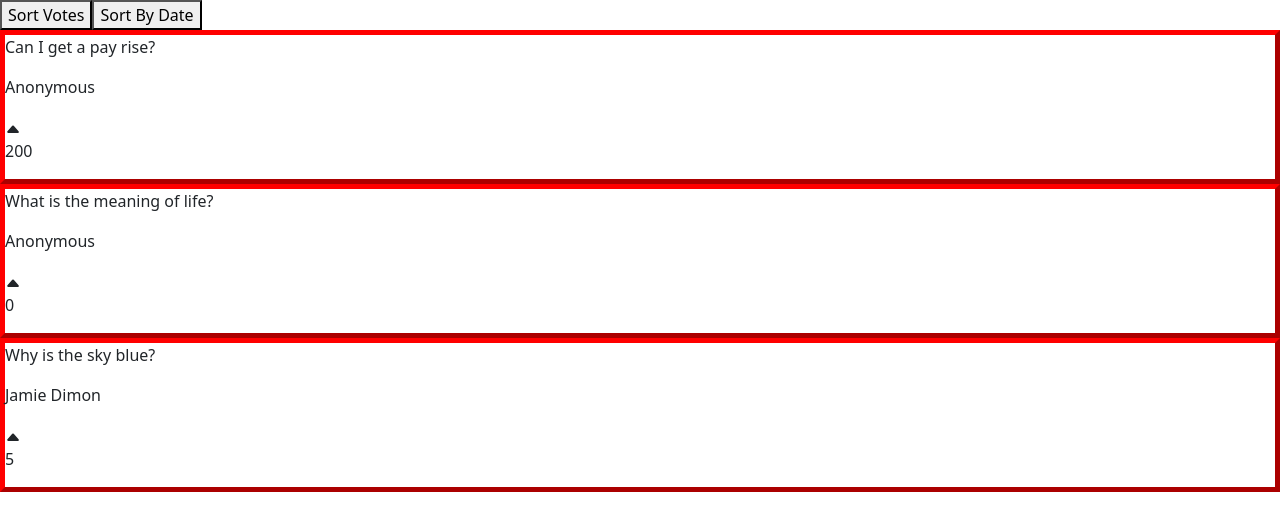
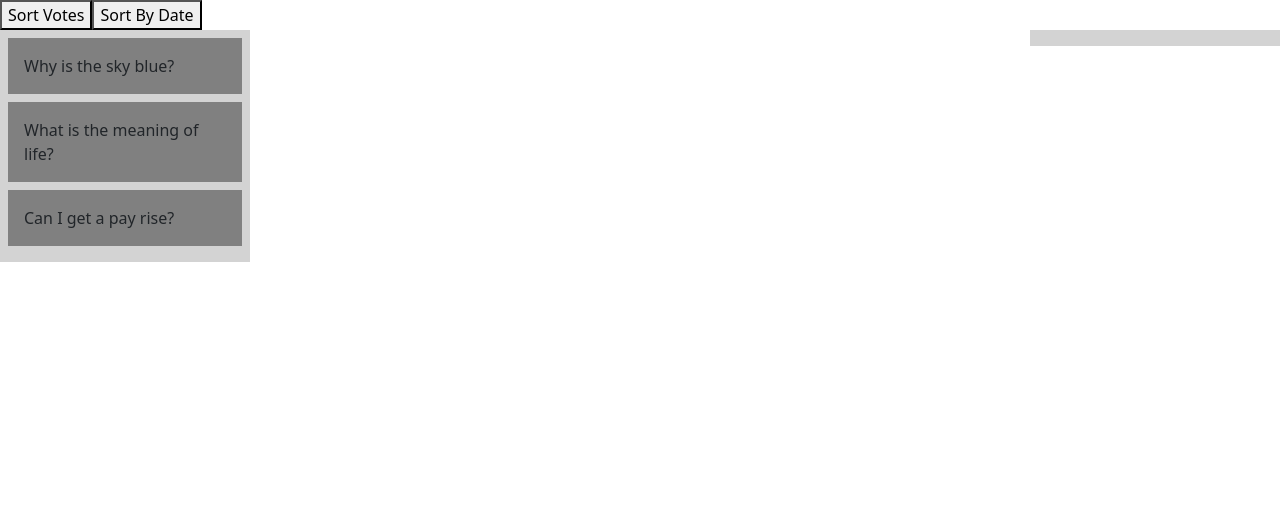
Before and after one commit to caitlin-hamilton/AskMeAnything, a React (Create React App) app in the folder ask-me-anything/: page / in a window 1280 px wide. Shown: the top 530 px of the page. Built offline with nearby package versions, Linux system fonts and the light colour scheme.

Commit message:
added drag and drop

```diff
--- a/ask-me-anything/package.json
+++ b/ask-me-anything/package.json
@@ -8,9 +8,12 @@
     "@testing-library/user-event": "^12.8.3",
     "bootstrap": "^5.0.2",
     "react": "^17.0.2",
+    "react-beautiful-dnd": "^13.1.0",
     "react-dom": "^17.0.2",
     "react-icons": "^4.2.0",
     "react-scripts": "4.0.3",
+    "reactjs-popup": "^2.0.5",
+    "scheduler": "^0.14.0",
     "web-vitals": "^1.1.2"
   },
   "scripts": {
--- a/ask-me-anything/src/App.css
+++ b/ask-me-anything/src/App.css
@@ -42,3 +42,23 @@
 .post{
   border: 5px outset red;
 }
+
+.container {
+  width: 80%;
+  height: 200px;
+  background: aqua;
+  margin: auto;
+  padding: 10px;
+}
+
+.one {
+  width: 15%;
+  height: 200px;
+  float: left;
+}
+
+.two {
+  margin-left: 15%;
+  height: 200px;
+  float: right;
+}
--- a/ask-me-anything/src/App.js
+++ b/ask-me-anything/src/App.js
@@ -1,11 +1,13 @@
 import React from 'react';
 import Home from './Home.js'
+import Trending from './Trending.js'
 import {getTableData} from './api';
 
 function App() {
   return (
     <div>
       <Home getTableData={getTableData}></Home>
+      <Trending getTableData={getTableData}></Trending>
     </div>
   );
 }
--- a/ask-me-anything/src/Home.js
+++ b/ask-me-anything/src/Home.js
@@ -2,6 +2,18 @@ import React from 'react';
 import Post from './Post'
 import Trending from './Trending'
 import 'bootstrap/dist/css/bootstrap.min.css';
+import { DragDropContext, Droppable } from 'react-beautiful-dnd';
+
+const finalSpaceCharacters = [
+    {
+      id: 'gary',
+      name: 'Gary Goodspeed',
+    },
+    {
+        id: 'oldy',
+        name: 'Olody Poop',
+      }
+]
 
 export default class Home extends React.Component {
 
@@ -20,7 +32,6 @@ export default class Home extends React.Component {
             inputData: this.props.getTableData()
         }, () => {
             this.sortAscending("votes")
-            this.sortAscending("timePosted")
         })
     }
 
@@ -56,6 +67,21 @@ export default class Home extends React.Component {
 
     }
 
+
+    // updateVotes = (questionId, newVoteCount) => {
+    //     let inputData = [].concat(this.state.inputData);
+    //     inputData.map(function(question){
+    //         if (question['questionId'] ==  questionId){
+    //             question['votes'] = newVoteCount
+    //         }
+    //     console.log('new data')
+    //     console.log(inputData)
+    //     // this.setState({
+    //     //     inputData: inputData
+    //     // })
+    //     })
+    // }
+
     incrementVote(postId){
         let inputData = this.state.inputData.map((post) => {
             if(post.id ===  postId){
@@ -74,9 +100,8 @@ export default class Home extends React.Component {
             <div>
                 <button onClick={() => {this.sortByAttribute('votes')}}> Sort Votes</button>
                 <button onClick={() => {this.sortByAttribute('timePosted')}}> Sort By Date</button>
-                {/* < Trending /> */}
-
-                {this.state.inputData.map((item, index) => <Post votes={item.votes} poster={item.poster} text={item.text} id={item.id} key={item.id} incrementVote={this.incrementVote.bind(this)}/>)}
+                {/* {this.state.inputData.map((item, index) => <Post votes={item.votes} poster={item.poster} text={item.text} id={item.id} key={item.id} incrementVote={this.incrementVote.bind(this)}/>)} */}
+                {/* {this.state.inputData.map((item, index) => <Post votes={item.votes} questionId={item.questionId} key={item.id} updateVotes={this.updateVotes.bind(this)}/>)} */}
             </div>
         )
     }
--- a/ask-me-anything/src/Trending.js
+++ b/ask-me-anything/src/Trending.js
@@ -1,33 +1,180 @@
-import React, { useEffect, useState } from "react";
-import {getTableData} from './api';
-import Post from './Post'
-import "bootstrap/dist/css/bootstrap.css";
+import React, { Component } from 'react';
+import ReactDOM from 'react-dom';
+import { DragDropContext, Droppable, Draggable } from 'react-beautiful-dnd';
 
-function Trending() {
-  let [questions, setQuestions] = useState([]);
+const reorder = (list, startIndex, endIndex) => {
+    const result = Array.from(list);
+    const [removed] = result.splice(startIndex, 1);
+    result.splice(endIndex, 0, removed);
 
-  useEffect(() => {
-    setQuestions(getTableData());
-  }, []);
+    return result;
+};
 
-  function incrementVoteCount(questionId) {
-    questions = questions.map((question) => {
-      if (question.id === questionId) {
-        question.votes = question.votes + 1;
-      }
-      return question;
-    });
-    setQuestions(questions);
-  }
+/**
+ * Moves an item from one list to another list.
+ */
+const move = (source, destination, droppableSource, droppableDestination) => {
+    const sourceClone = Array.from(source);
+    const destClone = Array.from(destination);
+    const [removed] = sourceClone.splice(droppableSource.index, 1);
 
-  return (
-      <div>
-        {questions.map((question) => {
-          return (
-                <Post votes={question.votes} poster={question.poster} text={question.text} key={question.id} incrementVote={(questionId) => incrementVoteCount(questionId)}/>
-          );
-        })}
-        </div>
-  );
+    destClone.splice(droppableDestination.index, 0, removed);
+
+    const result = {};
+    result[droppableSource.droppableId] = sourceClone;
+    result[droppableDestination.droppableId] = destClone;
+
+    return result;
+};
+
+const grid = 8;
+
+const getItemStyle = (isDragging, draggableStyle) => ({
+    // some basic styles to make the items look a bit nicer
+    userSelect: 'none',
+    padding: grid * 2,
+    margin: `0 0 ${grid}px 0`,
+
+    // change background colour if dragging
+    background: isDragging ? 'lightgreen' : 'grey',
+
+    // styles we need to apply on draggables
+    ...draggableStyle
+});
+
+const getListStyle = isDraggingOver => ({
+    background: isDraggingOver ? 'lightblue' : 'lightgrey',
+    padding: grid,
+    width: 250
+});
+
+export default class Trending extends Component {
+    constructor(props){
+        super(props)
+        this.state = {
+            inputData: [],
+            selected: [],
+            sortLogic : {
+                votes: "asc",
+                timePosted: false
+            }
+        }
+    }
+    componentDidMount(){
+        this.setState({
+            inputData: this.props.getTableData()
+        })
+    }
+
+    id2List = {
+        droppable: 'inputData',
+        droppable2: 'selected'
+    };
+
+    getList = id => this.state[this.id2List[id]];
+
+    onDragEnd = result => {
+        const { source, destination } = result;
+
+        if (!destination) {
+            return;
+        }
+
+        if (source.droppableId === destination.droppableId) {
+            const items = reorder(
+                this.getList(source.droppableId),
+                source.index,
+                destination.index
+            );
+
+            let state = { items };
+
+            if (source.droppableId === 'droppable2') {
+                state = { selected: items };
+            }
+
+            this.setState(state);
+        } else {
+            const result = move(
+                this.getList(source.droppableId),
+                this.getList(destination.droppableId),
+                source,
+                destination
+            );
+
+            this.setState({
+                inputData: result.droppable,
+                selected: result.droppable2
+            });
+        }
+    };
+
+    render() {
+        return (
+            <DragDropContext onDragEnd={this.onDragEnd} class="container">
+                <div className="one">
+                <Droppable droppableId="droppable">
+                    {(provided, snapshot) => (
+                        <div
+                            ref={provided.innerRef}
+                            style={getListStyle(snapshot.isDraggingOver)}>
+                            {this.state.inputData.map((item, index) => (
+                                <Draggable
+                                    key={item.id}
+                                    draggableId={item.id}
+                                    index={index}>
+                                    {(provided, snapshot) => (
+                                        <div
+                                            ref={provided.innerRef}
+                                            {...provided.draggableProps}
+                                            {...provided.dragHandleProps}
+                                            style={getItemStyle(
+                                                snapshot.isDragging,
+                                                provided.draggableProps.style
+                                            )}>
+                                            {item.text}
+                                        </div>
+                                    )}
+                                </Draggable>
+                            ))}
+                            {provided.placeholder}
+                        </div>
+                    )}
+                </Droppable>
+                </div>
+                <div className="two">
+                <Droppable droppableId="droppable2">
+                    {(provided, snapshot) => (
+                        <div
+                            ref={provided.innerRef}
+                            style={getListStyle(snapshot.isDraggingOver)}>
+                            {this.state.selected.map((item, index) => (
+                                <Draggable
+                                    key={item.id}
+                                    draggableId={item.id}
+                                    index={index}>
+                                    {(provided, snapshot) => (
+                                        <div
+                                            ref={provided.innerRef}
+                                            {...provided.draggableProps}
+                                            {...provided.dragHandleProps}
+                                            style={getItemStyle(
+                                                snapshot.isDragging,
+                                                provided.draggableProps.style
+                                            )}>
+                                            {item.text}
+                                        </div>
+                                    )}
+                                </Draggable>
+                            ))}
+                            {provided.placeholder}
+                        </div>
+                    )}
+                </Droppable>
+                </div>
+            </DragDropContext>
+        );
+    }
 }
-export default Trending;
+
+// Put the things into the DOM!
--- a/ask-me-anything/src/input_data.json
+++ b/ask-me-anything/src/input_data.json
@@ -1,20 +1,20 @@
 [
     {
-        "id": 1,
+        "id": "1",
         "text" : "Why is the sky blue?",
         "poster" : "Jamie Dimon",
         "votes" : 5,
         "timePosted": "1234"
     },
     {
-        "id": 2,
+        "id": "2",
         "text" : "What is the meaning of life?",
         "poster" : "Anonymous",
         "votes" : 0,
         "timePosted": "5643"
     },
     {
-        "id": 3,
+        "id": "3",
         "text" : "Can I get a pay rise?",
         "poster" : "Anonymous",
         "votes" : 200,
```
Also changed, not shown: ask-me-anything/src/Post.js (+7 -5 lines), 1 other file (tests, documents, lock files or other folders).
